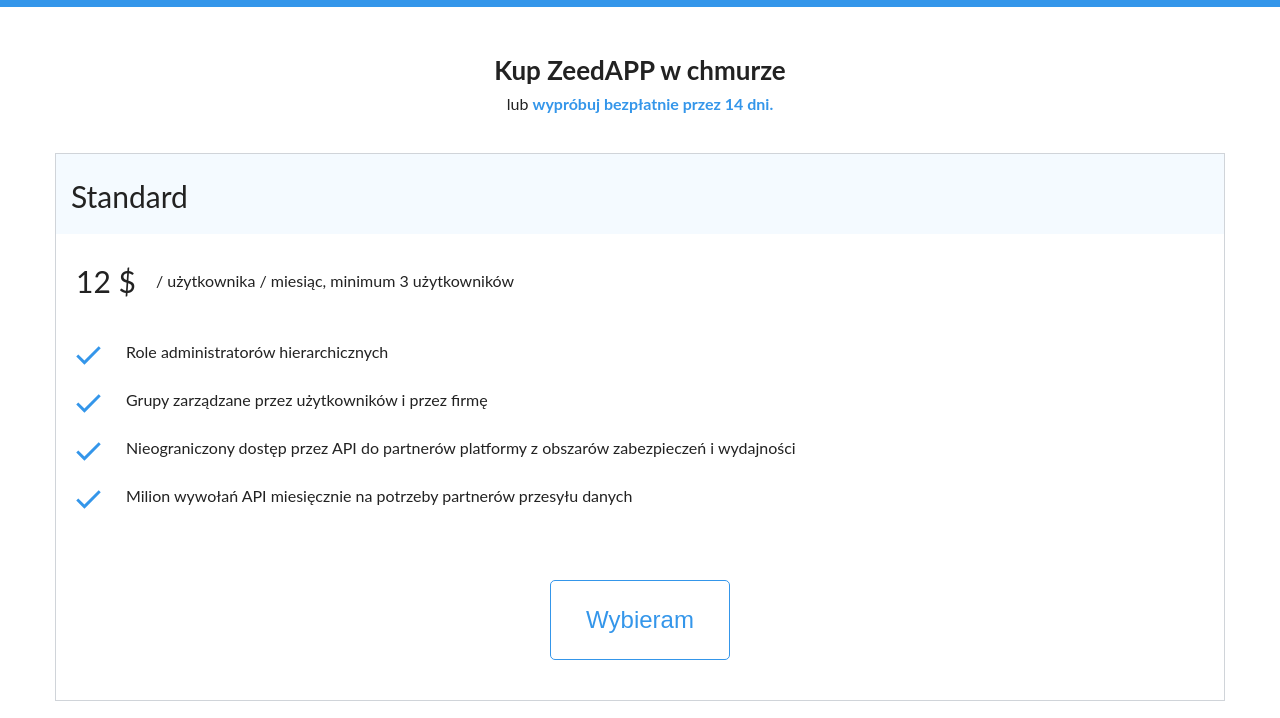
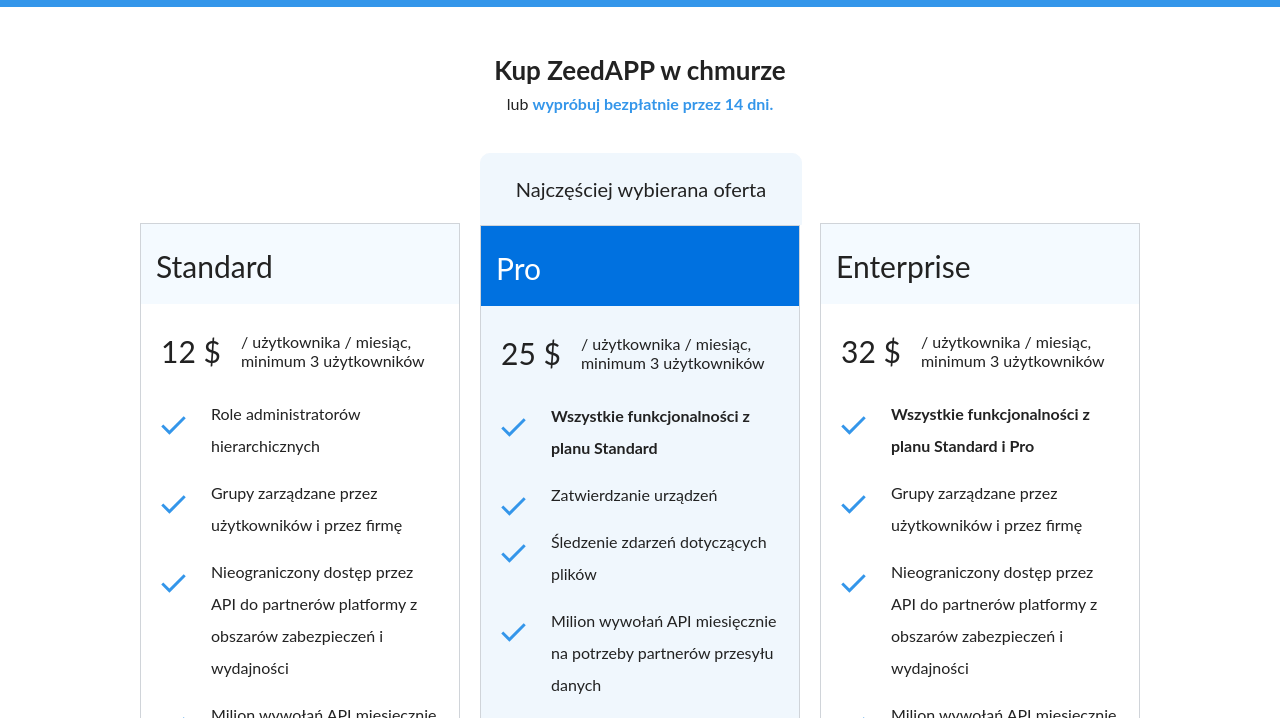
Before and after one commit to MateuszKulik/Dropbox-plans, a plain HTML site: page app/index.html in a window 1280 px wide. Shown: the part 73-791 px from the top of the page. Drawn offline with Linux system fonts and the light colour scheme.

Commit message:
Do work on index - pricing plans

```diff
--- a/app/index.html
+++ b/app/index.html
@@ -38,6 +38,7 @@
 		</div>
 		<div class="pricing-plans module-margin">
 			<div class="pricing-plans__plan">
+				<div class="pricing-plans__plan_wrap pricing-plans__plan_wrap--margin-top">
 					<div class="plan__heading">
 						<p class="plan__text t3">Standard</p>
 					</div>
@@ -65,7 +66,12 @@
 						<button class="plan__button t2">Wybieram</button>
 					</div>
 				</div>
-			<div class="pricing-plans__plan pricing-plans__plan--featued">
+			</div>
+			<div class="pricing-plans__plan pricing-plans__plan--featued pricing-plans__plan--margin">
+				<div class="plan__top-offer">
+					<p class="plan__top-offer__text t1">Najczęściej wybierana oferta</p>
+				</div>
+				<div class="pricing-plans__plan_wrap pricing-plans__plan_wrap--featued">
 					<div class="plan__heading plan__heading--featured">
 					<p class="plan__text plan__text--featured t3">Pro</p>
 					</div>
@@ -75,14 +81,14 @@
 							<p class="plan__body__descr">/ użytkownika / miesiąc, minimum 3 użytkowników</p>
 						</div>
 						<ul class="plan-features">
-						<li class="plan-features__feature">
-							 Role administratorów hierarchicznych
+							<li class="plan-features__feature plan-features__feature--featured">
+								 Wszystkie funkcjonalności z planu Standard
 							</li>
 							<li class="plan-features__feature">
-							Grupy zarządzane przez użytkowników i przez firmę
+								Zatwierdzanie urządzeń
 							</li>
 							<li class="plan-features__feature">
-							 Nieograniczony dostęp przez API do partnerów platformy z obszarów zabezpieczeń i wydajności
+								 Śledzenie zdarzeń dotyczących plików
 							</li>
 							<li class="plan-features__feature">
 								 Milion wywołań API miesięcznie na potrzeby partnerów przesyłu danych
@@ -93,7 +99,9 @@
 						<button class="plan__button plan__button--featured t2">Wybieram</button>
 					</div>
 				</div>
-			<div class="pricing-plans__plan">
+			</div>
+			<div class="pricing-plans__plan pricing-plans__plan--margin">
+				<div class="pricing-plans__plan_wrap pricing-plans__plan_wrap--margin-top">
 					<div class="plan__heading">
 						<p class="plan__text t3">Enterprise</p>
 					</div>
@@ -103,8 +111,8 @@
 							<p class="plan__body__descr">/ użytkownika / miesiąc, minimum 3 użytkowników</p>
 						</div>
 						<ul class="plan-features">
-						<li class="plan-features__feature">
-							 Role administratorów hierarchicznych
+							<li class="plan-features__feature plan-features__feature--featured">
+								 Wszystkie funkcjonalności z planu Standard i Pro
 							</li>
 							<li class="plan-features__feature">
 								Grupy zarządzane przez użytkowników i przez firmę
@@ -119,6 +127,7 @@
 					</div>
 					<div class="plan__cta">
 						<button class="plan__button t2">Wybieram</button>
+					</div>
 				</div>
 			</div>
 
--- a/app/resources/css/styles.css
+++ b/app/resources/css/styles.css
@@ -218,7 +218,7 @@ body {
 
 @media (min-width: 768px) {
 	.pricing-info__wrap{
-		max-width: 1170px;
+		max-width: 1000px;
 	}
 }
 
@@ -248,13 +248,62 @@ body {
 	flex-direction: column;
 }
 
-.pricing-plans__plan{
-	border: 1px solid #d0d4d9;
-	margin-bottom: 20px;
+
+
+@media (min-width: 768px) {
+	.pricing-plans{
+		flex-flow: row;
+	}
 }
 
-.pricing-plans__plan--featued{
+.pricing-plans__plan_wrap{
+	border: 1px solid #d0d4d9;
+}
+
+.pricing-plans__plan{
+	margin-bottom: 60px;
+}
+
+@media (min-width: 768px) {
+	.pricing-plans__plan{
+		width: 100%;
+	}
+}
+
+.pricing-plans__plan_wrap{
+	display: flex;
+	flex-flow: column;
+	justify-content: space-between;
+	align-items: stretch;
+}
+
+.plan__top-offer{
+	display: flex;
+	justify-content: center;
+	align-items: center;
+	height: 70px;
+	width: 100%;
 	background-color: #f0f7fd;
+	border-top-right-radius: 10px;
+	border-top-left-radius: 10px;
+	border: 1px solid #f0f7fd;
+}
+
+
+@media (min-width: 768px) {
+	.pricing-plans__plan_wrap--margin-top{
+		margin-top: 70px;
+	}
+}
+
+.pricing-plans__plan_wrap--featued{
+	background-color: #f0f7fd;
+}
+
+@media (min-width: 768px) {
+	.pricing-plans__plan--margin{
+		margin-left: 2%;
+	}
 }
 
 .plan__heading{
@@ -297,10 +346,15 @@ body {
 
 
 .plan-features__feature{
-	line-height: 3em;
+	line-height: 2em;
 	background: url(../img/tick.svg) 0px 15px no-repeat;
 	background-size: 25px;
     padding-left: 50px;
+    padding-bottom: 15px;
+}
+
+.plan-features__feature--featured{
+	font-weight: bold;
 }
 
 .plan-features__icon{
```
Lines whose indentation alone changed are shown as unchanged.
